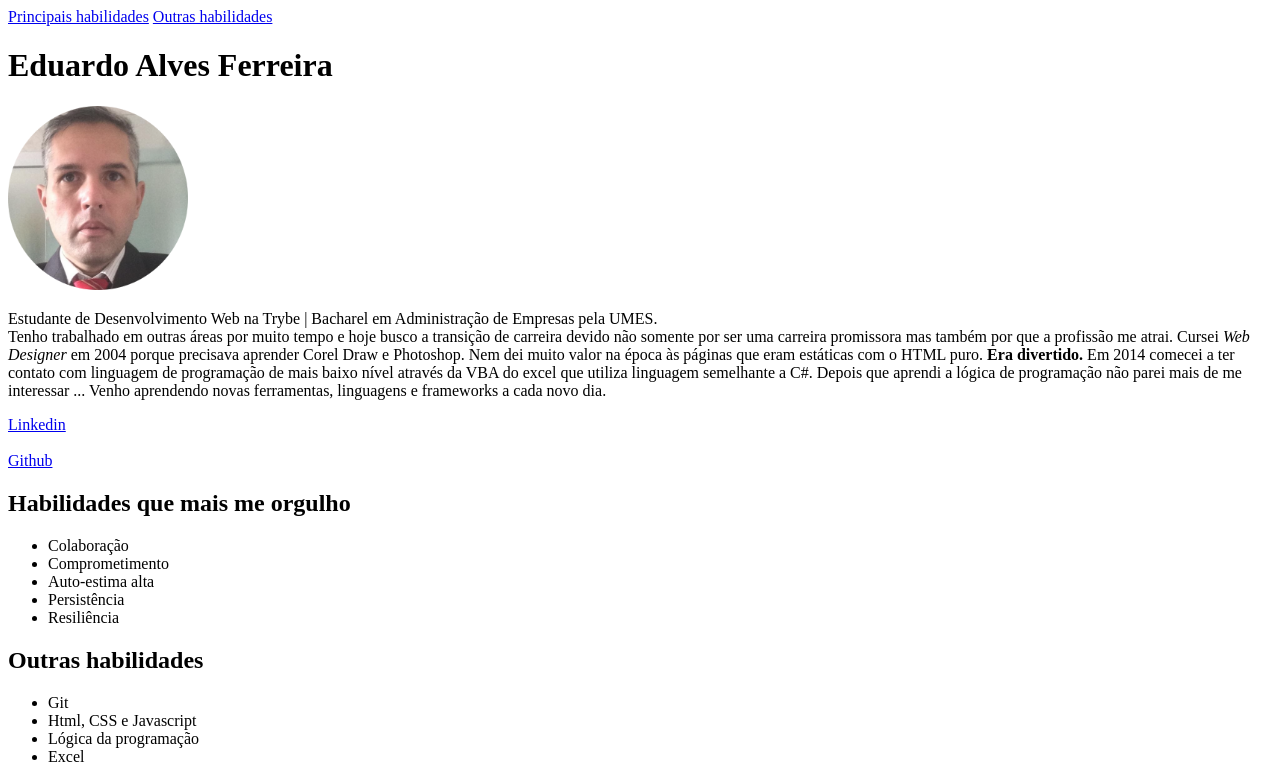
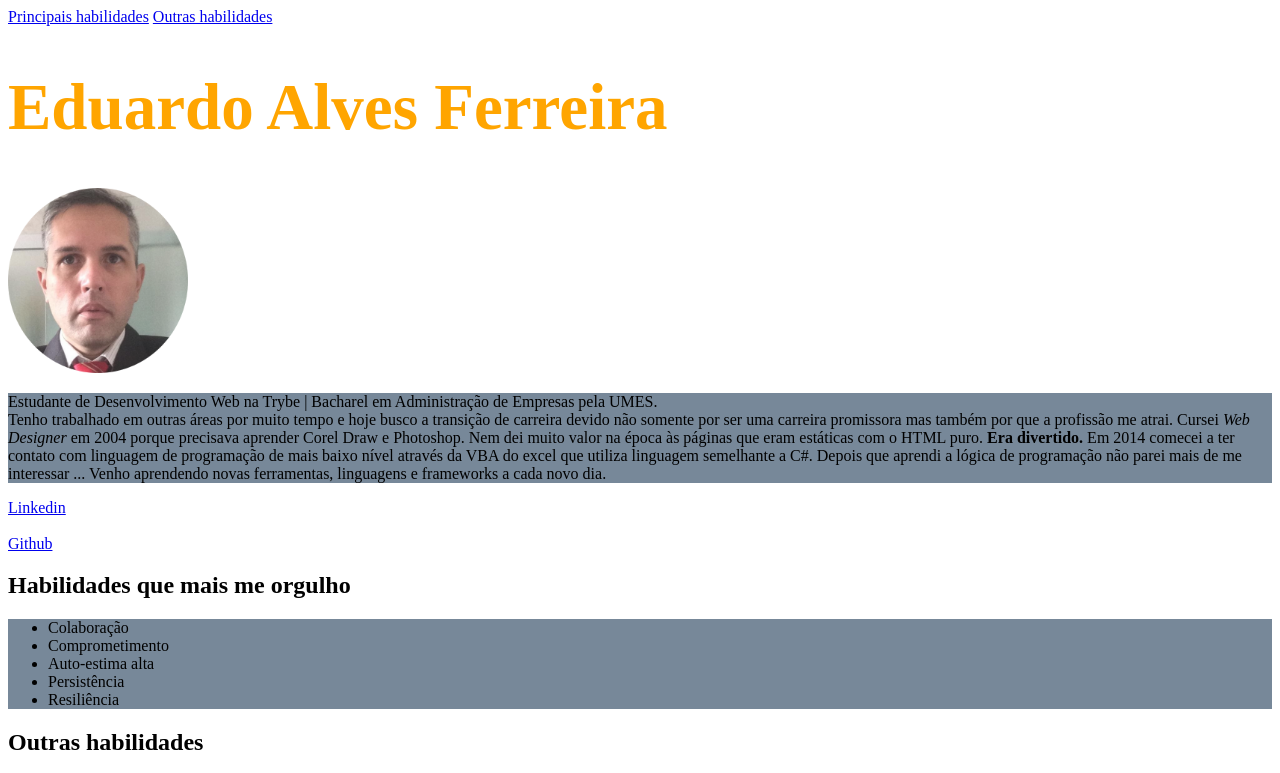
Before and after one commit to duduk3/duduk3.github.io, a plain HTML site: page index.html in a window 1280 px wide. Shown: the top 773 px of the page. Drawn offline with Linux system fonts and the light colour scheme.

```diff
--- a/index.html
+++ b/index.html
@@ -3,6 +3,22 @@
 <head>
     <meta charset="UTF-8">
     <title>Eduardo Portifolio</title>
+    <style>
+
+        h1 {
+            font-size: 65px;
+            color: orange;
+        }
+
+        ul {
+            background-color: lightsalmon;
+        }
+
+        .text-background {
+            background-color: lightslategrey;
+        }
+
+    </style>
 </head>
 <body>
     <a href="#principais-habilidades">Principais habilidades</a>
@@ -13,7 +29,7 @@
 
     <img id="foto" src="./images/eduardo-ferreira.png" alt="Eduardo Ferreira" width="180">
 
-    <p>Estudante de Desenvolvimento Web na Trybe | Bacharel em Administração de Empresas pela UMES. <br>
+    <p class="text-background"> Estudante de Desenvolvimento Web na Trybe | Bacharel em Administração de Empresas pela UMES. <br>
         Tenho trabalhado em outras áreas por muito tempo e hoje busco a transição de carreira devido não somente por ser uma carreira promissora mas também por que a profissão me atrai.
         Cursei <em>Web Designer</em> em 2004 porque precisava aprender Corel Draw e Photoshop. Nem dei muito valor na época às páginas que eram estáticas com o HTML puro. <strong>Era divertido.</strong>
         Em 2014 comecei a ter contato com linguagem de programação de mais baixo nível através da VBA do excel que utiliza linguagem semelhante a C#.
@@ -26,7 +42,7 @@
 
     <h2 id="principais-habilidades">Habilidades que mais me orgulho</h2>
 
-    <ul>
+    <ul class="text-background">
         <li>Colaboração</li>
         <li>Comprometimento</li>
         <li>Auto-estima alta</li>
@@ -36,7 +52,7 @@
 
     <h2 id="outras-habilidades">Outras habilidades</h2>
 
-    <ul>
+    <ul class="text-background">
         <li>Git</li>
         <li>Html, CSS e Javascript</li>
         <li>Lógica da programação</li>
```
